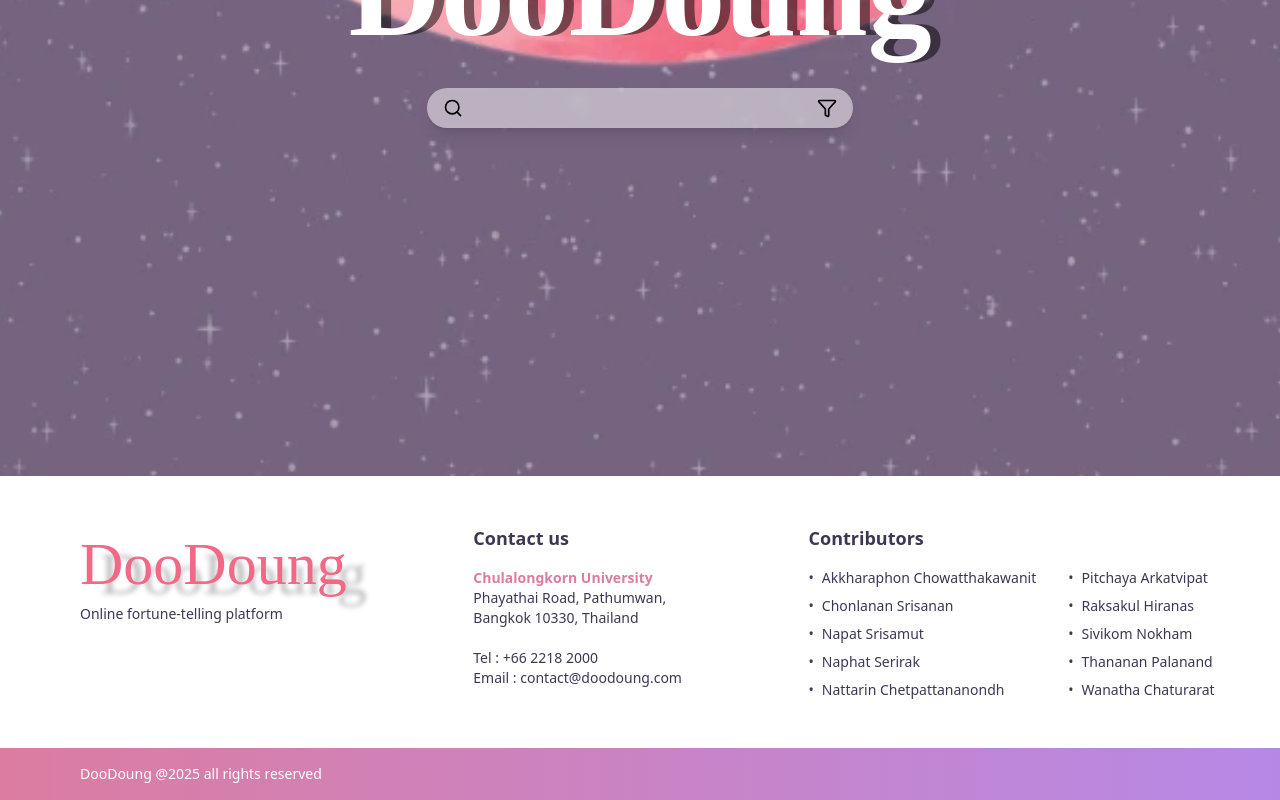
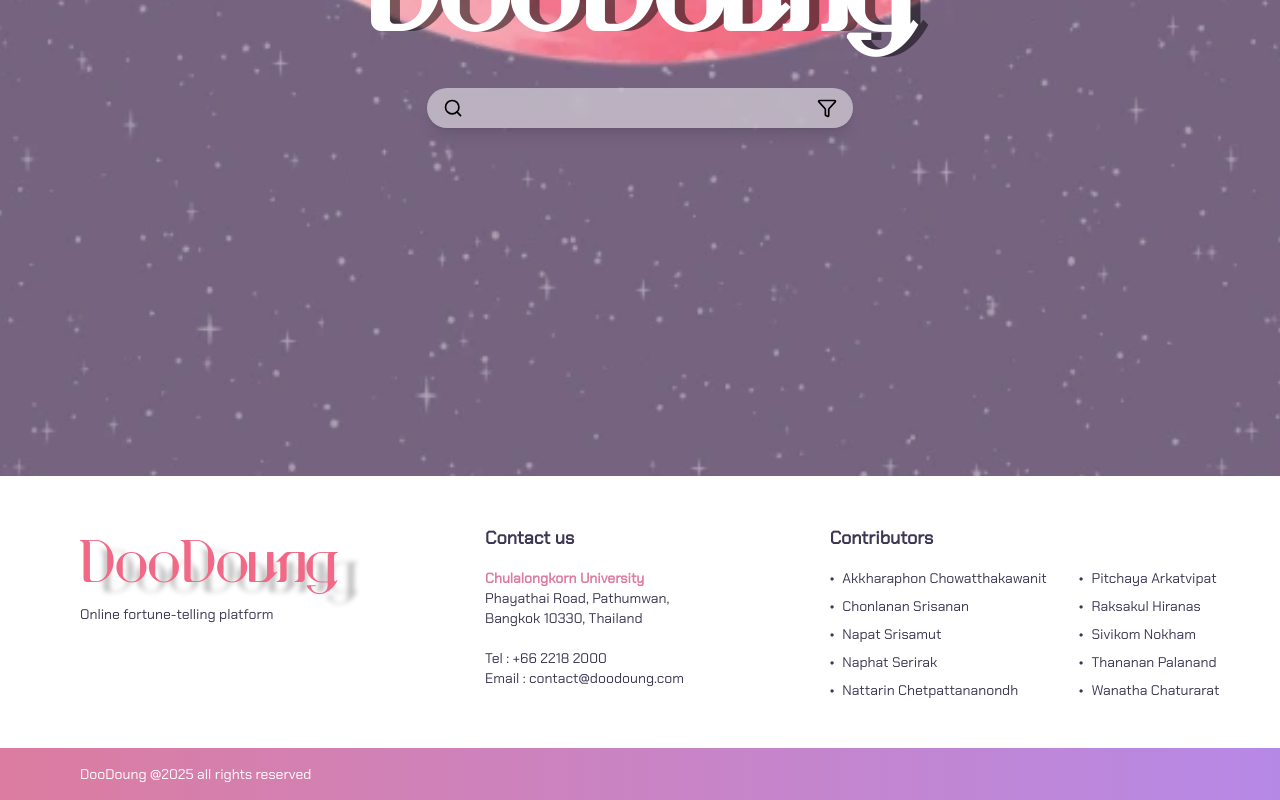
Before and after one commit to DooDoung/doo-doung-frontend, a Next.js app: page / in a window 1280 px wide. Shown: the part 384-1184 px from the top of the page. Built offline with nearby package versions, Linux system fonts and the light colour scheme.

Commit message:
fix: font

```diff
--- a/src/pages/_app.tsx
+++ b/src/pages/_app.tsx
@@ -14,11 +14,20 @@ const geistMono = Geist_Mono({
   subsets: ["latin"],
 });
 
-export default function App({ Component, pageProps: { session, ...pageProps } }: AppProps) {
+const chakra = Chakra_Petch({
+  weight: "400",
+  variable: "--font-chakra",
+  subsets: ["latin"],
+});
+
+export default function App({
+  Component,
+  pageProps: { session, ...pageProps },
+}: AppProps) {
   return (
     <SessionProvider session={session}>
       <div
-        className={`font-chakra ${geistSans.variable} ${geistMono.variable} antialiased`}
+        className={`${chakra.variable} ${geistSans.variable} ${geistMono.variable} antialiased`}
       >
         <Component {...pageProps} />
       </div>
--- a/src/style/globals.css
+++ b/src/style/globals.css
@@ -1,4 +1,3 @@
-@import url("https://fonts.googleapis.com/css2?family=Chakra+Petch:wght@400;700&display=swap");
 @import "tailwindcss";
 @import "tw-animate-css";
 
```
Also changed, not shown: public/fonts/SanctuaryOrnate-PersonalUse.ttf.
